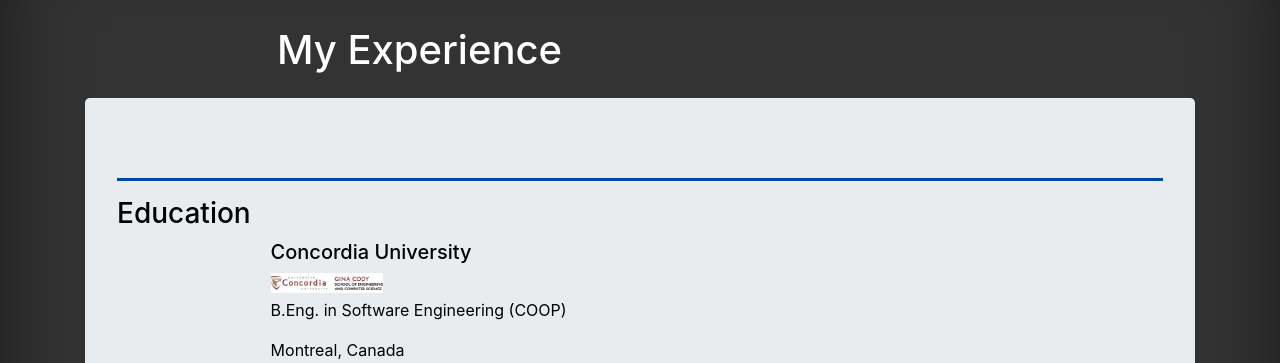
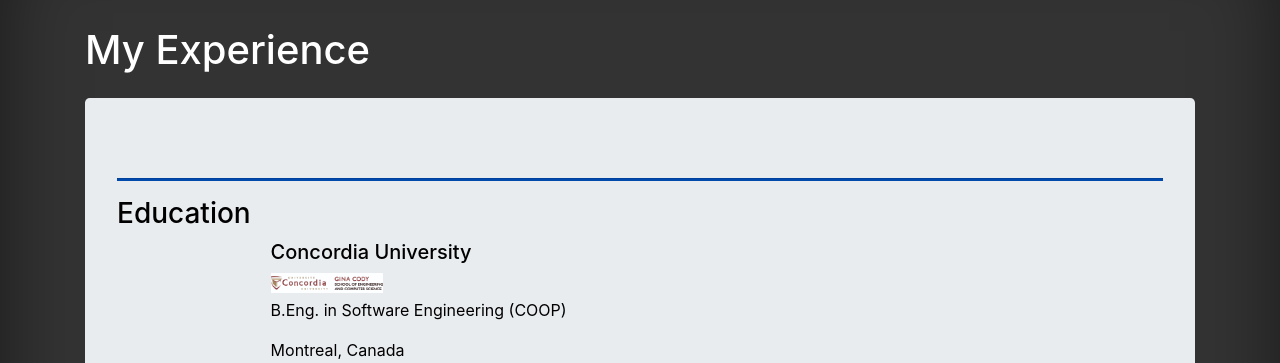
Before and after one commit to martinsenecal/Martin-Software-Portfolio, a Flask app: page /experience in a window 1280 px wide. Shown: the part 64-427 px from the top of the page. Run offline with Flask 2, Linux system fonts and the light colour scheme; some libraries are stand-ins or nearby versions.

Commit message:
FixHeaderExperience

```diff
--- a/Code/static/css/extradesign.css
+++ b/Code/static/css/extradesign.css
@@ -41,7 +41,7 @@
 }
 #headingExperience{
   margin-top: 2vw;
-  margin-left: 15vw;
+  margin-left: 0vw;
   color:white;
 }
 
```
